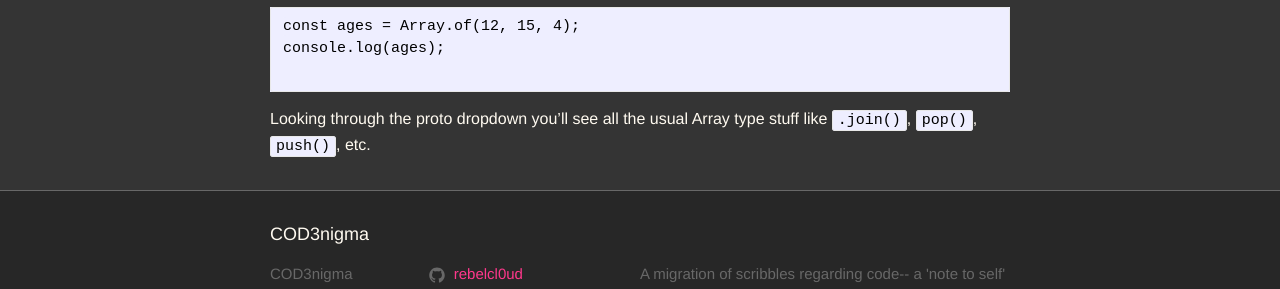
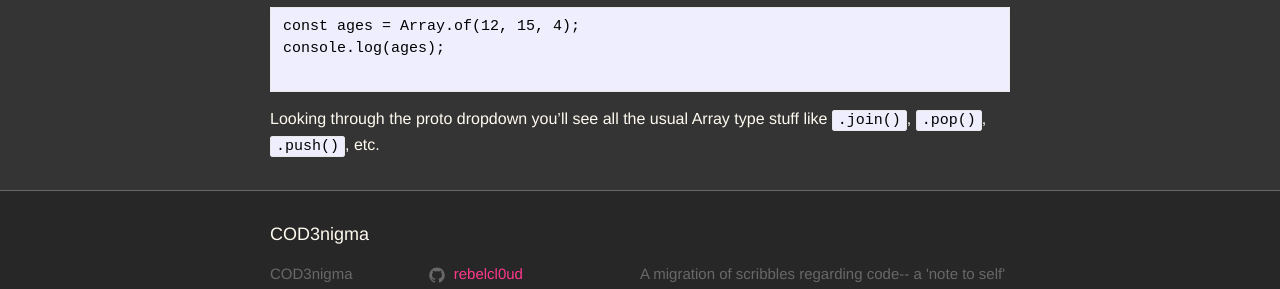
Before and after one commit to rebelcl0ud/blog, a Jekyll site: the page built from _posts/2018-04-02-[28]-es6-status-II.markdown, in a window 1280 px wide and 900 px high, scrolled down 14444 px. Shown: the part 527-816 px from the top of the window. Built offline with Jekyll 4.4.1, drawn with Linux system fonts in a browser that asks for light colours.

````diff
--- a/_posts/2018-04-02-[28]-es6-status-II.markdown
+++ b/_posts/2018-04-02-[28]-es6-status-II.markdown
@@ -669,4 +669,4 @@ const ages = Array.of(12, 15, 4);
 console.log(ages);
 
 ```
-Looking through the proto dropdown you'll see all the usual Array type stuff like `.join()`, `pop()`, `push()`, etc.
+Looking through the proto dropdown you'll see all the usual Array type stuff like `.join()`, `.pop()`, `.push()`, etc.
````
